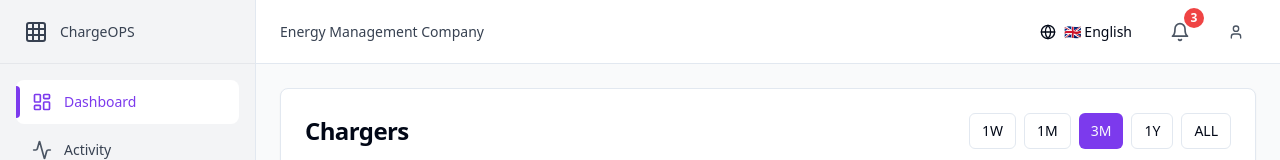
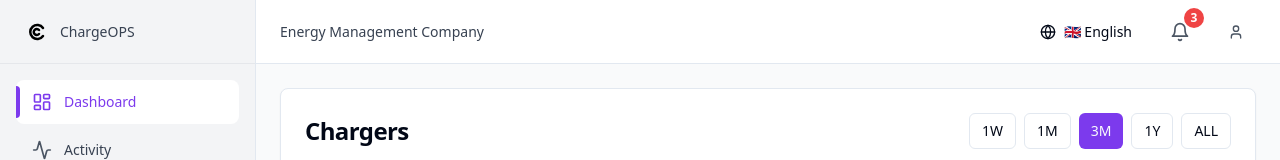
Before and after one commit to musticode/ocppcentral-admin, a React (Vite) app: page /dashboard in a window 1280 px wide. Shown: the top 160 px of the page. Built offline with nearby package versions, Linux system fonts and the light colour scheme.

Commit message:
feat: icon updates

```diff
--- a/index.html
+++ b/index.html
@@ -3,7 +3,7 @@
 
 <head>
   <meta charset="UTF-8" />
-  <link rel="icon" type="image/svg+xml" href="/vite.svg" />
+  <link rel="icon" type="image/svg+xml" href="/favicon.svg" />
   <meta name="viewport" content="width=device-width, initial-scale=1.0" />
   <title>ChargeOPS</title>
 </head>
--- a/src/components/layout/Sidebar.tsx
+++ b/src/components/layout/Sidebar.tsx
@@ -4,7 +4,6 @@
   Car,
   CreditCard,
   FileText,
-  Grid3x3,
   LayoutDashboard,
   MapPin,
   Settings,
@@ -40,7 +39,7 @@
   return (
     <div className="flex h-screen w-64 flex-col border-r bg-gray-100">
       <div className="flex h-16 items-center gap-3 border-b border-gray-200 px-6">
-        <Grid3x3 className="h-6 w-6 text-gray-700" />
+        <img src="/favicon.svg" className="h-6 w-6" alt="ChargeOPS" />
         <span className="text-sm font-medium text-gray-700">ChargeOPS</span>
       </div>
       <nav className="flex-1 space-y-1 p-4">
```
Also changed, not shown: public/favicon.svg (added).
